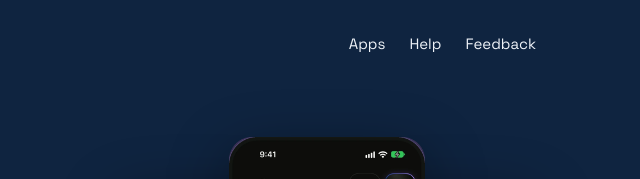
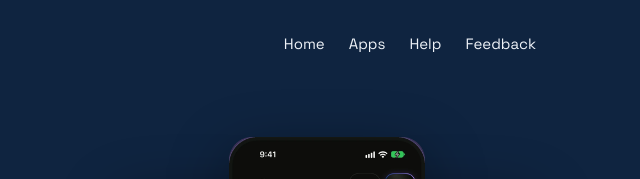
Before and after one commit to SpiritOfJinn/novafieldstudio-site, a plain HTML site: page soundcontour/index.html in a window 1280 px wide. Shown: the top 179 px of the page, 640-1280 px from the left. Drawn offline with Linux system fonts and the light colour scheme.

Commit message:
Add Home link to Sound Contour page menu

```diff
--- a/soundcontour/index.html
+++ b/soundcontour/index.html
@@ -61,7 +61,7 @@ footer .wrap{padding:28px 24px 36px;display:flex;flex-wrap:wrap;justify-content:
 </style></head><body>
 
 <header class="hero"><div class="wrap">
-<div class="top"><a class="brand" href="/">NOVAFIELD STUDIO</a><nav><a href="/#apps">Apps</a><a href="#help">Help</a><a href="/#feedback">Feedback</a></nav></div>
+<div class="top"><a class="brand" href="/">NOVAFIELD STUDIO</a><nav><a href="/">Home</a><a href="/#apps">Apps</a><a href="#help">Help</a><a href="/#feedback">Feedback</a></nav></div>
 <div class="hero-body">
 <div class="hero-text">
 <p class="crumb"><a href="/">NovaField Studio</a> / Sound Contour</p>
```
